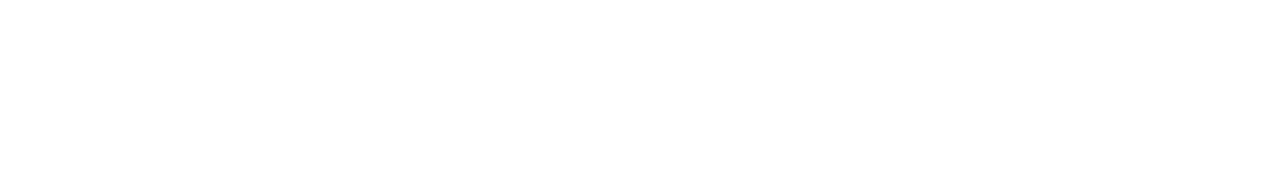
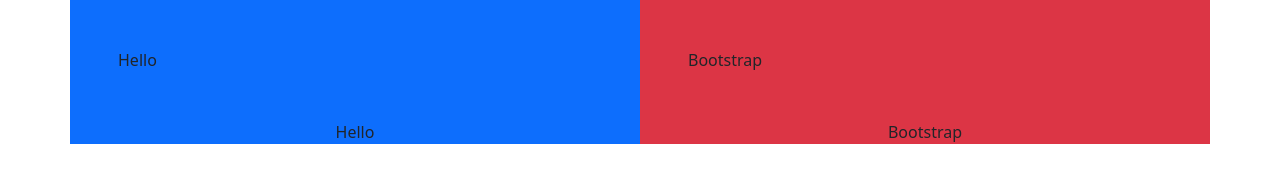
Before and after one commit to AlejandroLucas161/bootstrap-practice, a plain HTML site: page index.html in a window 1280 px wide. Drawn offline with nearby package versions, Linux system fonts and the light colour scheme.

Commit message:
Bootstrap practice (COMPLETED)

```diff
--- a/index.html
+++ b/index.html
@@ -1,12 +1,28 @@
 <!DOCTYPE html>
 <html lang="en">
-<head>
+  <head>
   <meta charset="UTF-8">
   <meta http-equiv="X-UA-Compatible" content="IE=edge">
+  <meta name="viewport" content="width=device-width, initial-scale=1.0">
   <link href="https://cdn.jsdelivr.net/npm/bootstrap@5.1.3/dist/css/bootstrap.min.css" rel="stylesheet" integrity="sha384-1BmE4kWBq78iYhFldvKuhfTAU6auU8tT94WrHftjDbrCEXSU1oBoqyl2QvZ6jIW3" crossorigin="anonymous">
   <title>Bootstrap Practice</title>
 </head>
 <body>
 
+  <!--CONTAINER-->
+  <div class="container">
+    <!--ROWS-->
+    <div class="row">
+      <!--COLUMNS-->
+      <div class="col-lg-6 bg-primary p-5">Hello</div>
+      <div class="col-lg-6 bg-danger p-5">Bootstrap</div>
+    </div>
+    <div class="row">
+      <!--COLUMNS-->
+      <div class="col-lg-6 bg-primary d-flex justify-content-center">Hello</div>
+      <div class="col-lg-6 bg-danger d-flex justify-content-center">Bootstrap</div>
+    </div>
+  </div>
+
 </body>
 </html>
```
